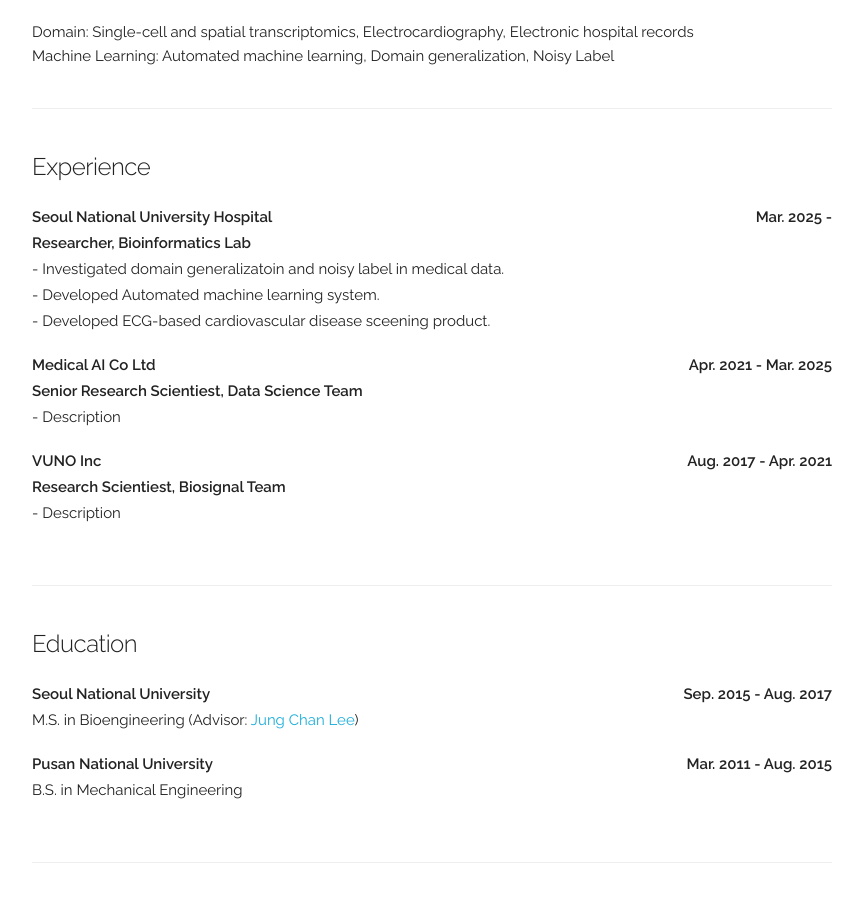
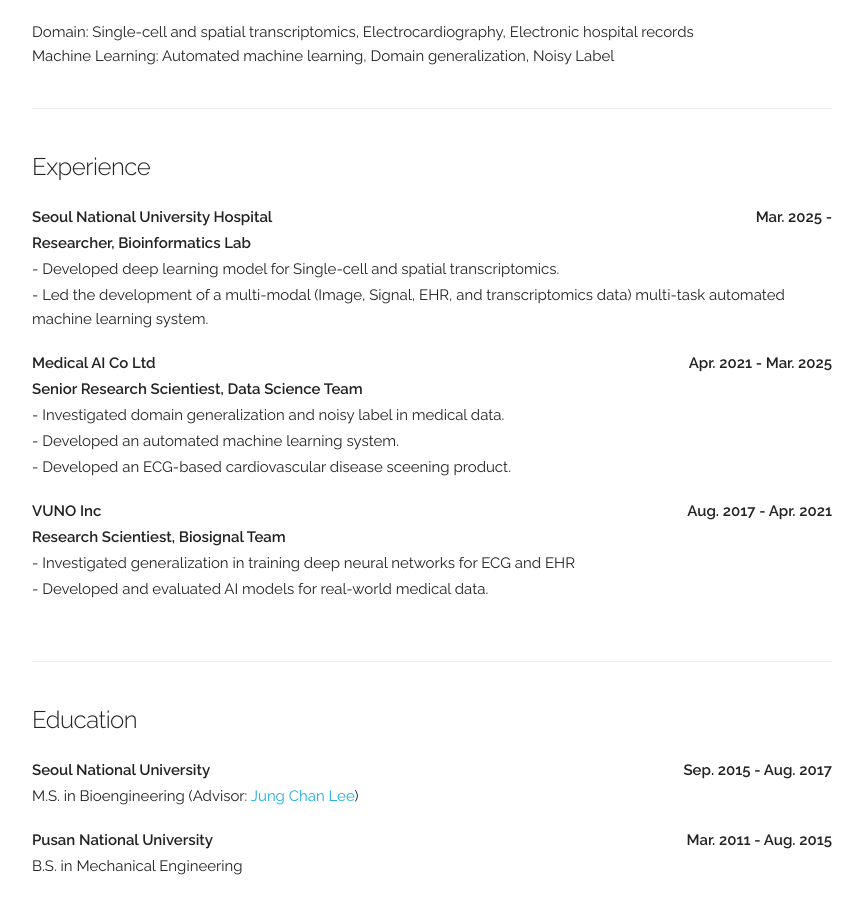
Before and after one commit to byeongtak/byeongtak.github.io, a Jekyll site: the page built from index.html, in a window 1280 px wide and 900 px high, scrolled down 370 px. Shown: the whole window, without its empty margins (208-1071 px from the left). Built offline with Jekyll 4.4.1, drawn with Linux system fonts in a browser that asks for light colours.

Commit message:
Update index.html

```diff
--- a/index.html
+++ b/index.html
@@ -26,25 +26,26 @@
         <div class="paper">
           <p class="title"><b>Seoul National University Hospital<b style="float:right;">Mar. 2025 - </b></b></p>
           <p class="title"><b>Researcher, Bioinformatics Lab<b style="float:right;"></b></b></p>
-          <p> - Investigated domain generalizatoin and noisy label in medical data.</p>
-          <p> - Developed Automated machine learning system.</p>
-	  <p> - Developed ECG-based cardiovascular disease sceening product.</p>
-
+          <p> - Developed deep learning model for Single-cell and spatial transcriptomics.</p>
+          <p> - Led the development of a multi-modal (Image, Signal, EHR, and transcriptomics data) multi-task automated machine learning system.</p>
           <p></p>
         </div>
 
         <div class="paper">
           <p class="title"><b>Medical AI Co Ltd<b style="float:right;">Apr. 2021 - Mar. 2025</b></b></p>
           <p class="title"><b>Senior Research Scientiest, Data Science Team<b style="float:right;"></b></b></p>
-          <p> - Description</p>
+          <p> - Investigated domain generalization and noisy label in medical data.</p>
+          <p> - Developed an automated machine learning system.</p>
+	  <p> - Developed an ECG-based cardiovascular disease sceening product.</p>
           <p></p>
         </div>
 
         <div class="paper">
           <p class="title"><b>VUNO Inc<b style="float:right;">Aug. 2017 - Apr. 2021</b></b></p>
           <p class="title"><b>Research Scientiest, Biosignal Team<b style="float:right;"></b></b></p>
-          <p> - Description</p>
-          <p></p>
+          <p> - Investigated generalization in training deep neural networks for ECG and EHR</p>
+          <p> - Developed and evaluated AI models for real-world medical data.</p>
+	<p></p>
         </div>
 </div>
 
```
